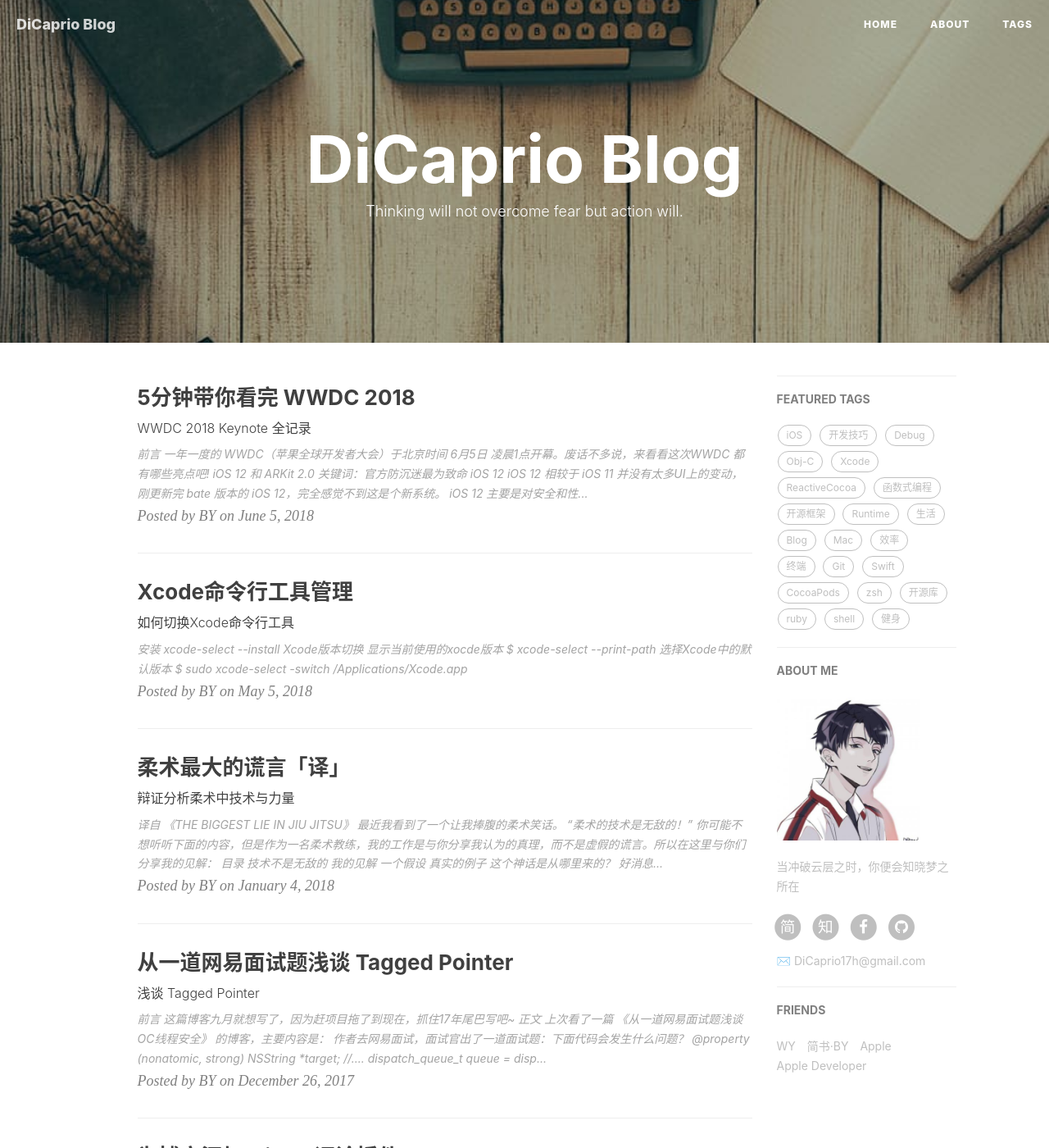
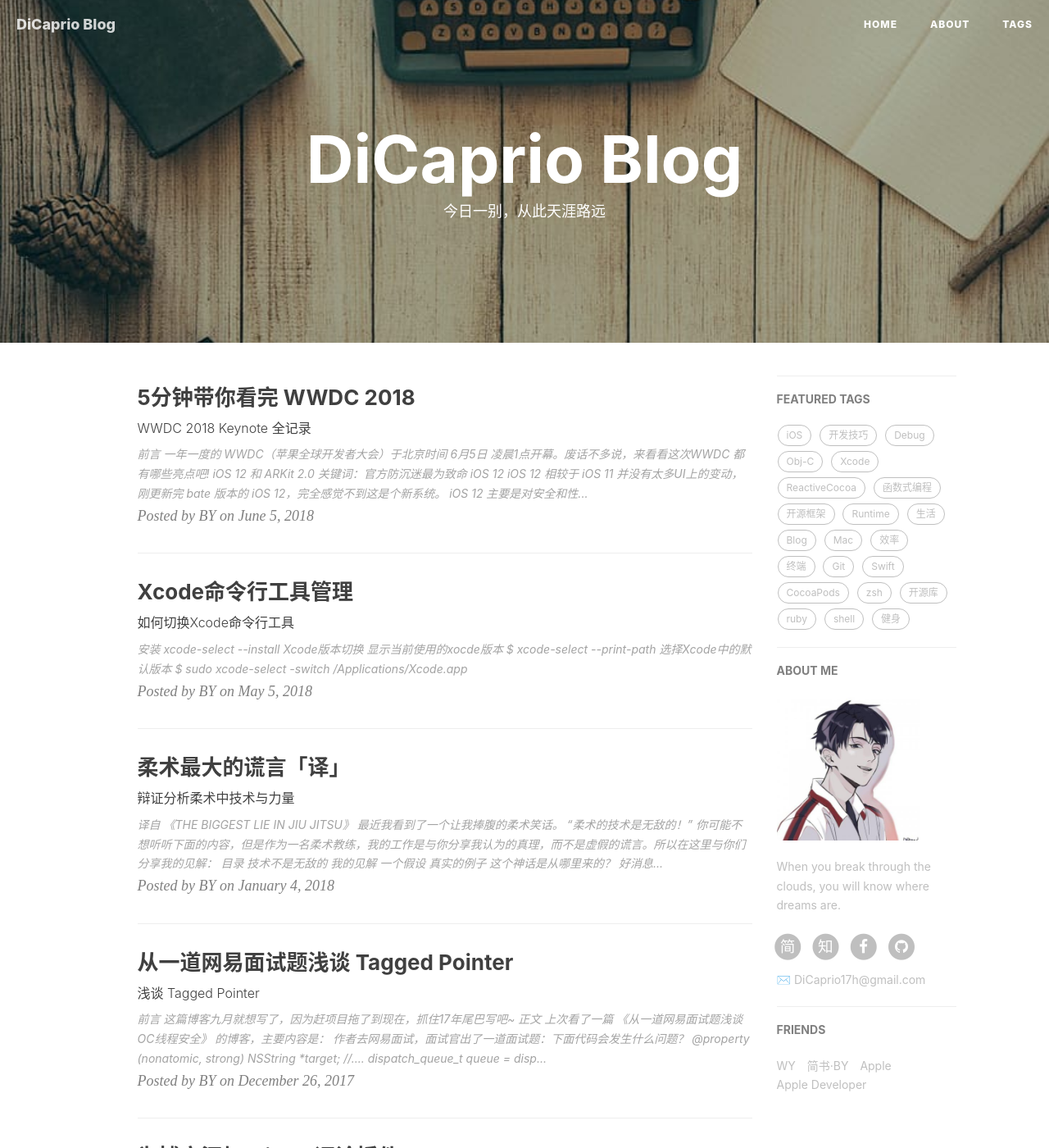
Before and after one commit to DiCaprio17/DiCaprio17.github.io, a Jekyll site: the page built from index.html, in a window 1280 px wide and 1400 px high. Shown: the whole window at 82% size. Built offline with Jekyll 4.4.1, drawn with Linux system fonts in a browser that asks for light colours; nearby versions of some CDN libraries; the list of posts is cut into pages by our own code; comment, search, counter and statistics services are not loaded.

Commit message:
Initial commit

```diff
--- a/_config.yml
+++ b/_config.yml
@@ -11,7 +11,7 @@ github_repo: "https://github.com/dicaprio17/dicaprio17.github.io.git" # you code
 
 # Sidebar settings
 sidebar: true                           # whether or not using Sidebar.
-sidebar-about-description: "当冲破云层之时，你便会知晓梦之所在"
+sidebar-about-description: "When you break through the clouds, you will know where dreams are."
 sidebar-avatar: /img/DiCaprio.jpeg      # use absolute URL, seeing it's used in both `/` and `/about/`
 
 
--- a/index.html
+++ b/index.html
@@ -1,6 +1,6 @@
 ---
 layout: page
-description: "Thinking will not overcome fear but action will."
+description: "今日一别，从此天涯路远"
 ---
 
 {% for post in paginator.posts %}
```
Also changed, not shown: img/favicon.ico.
